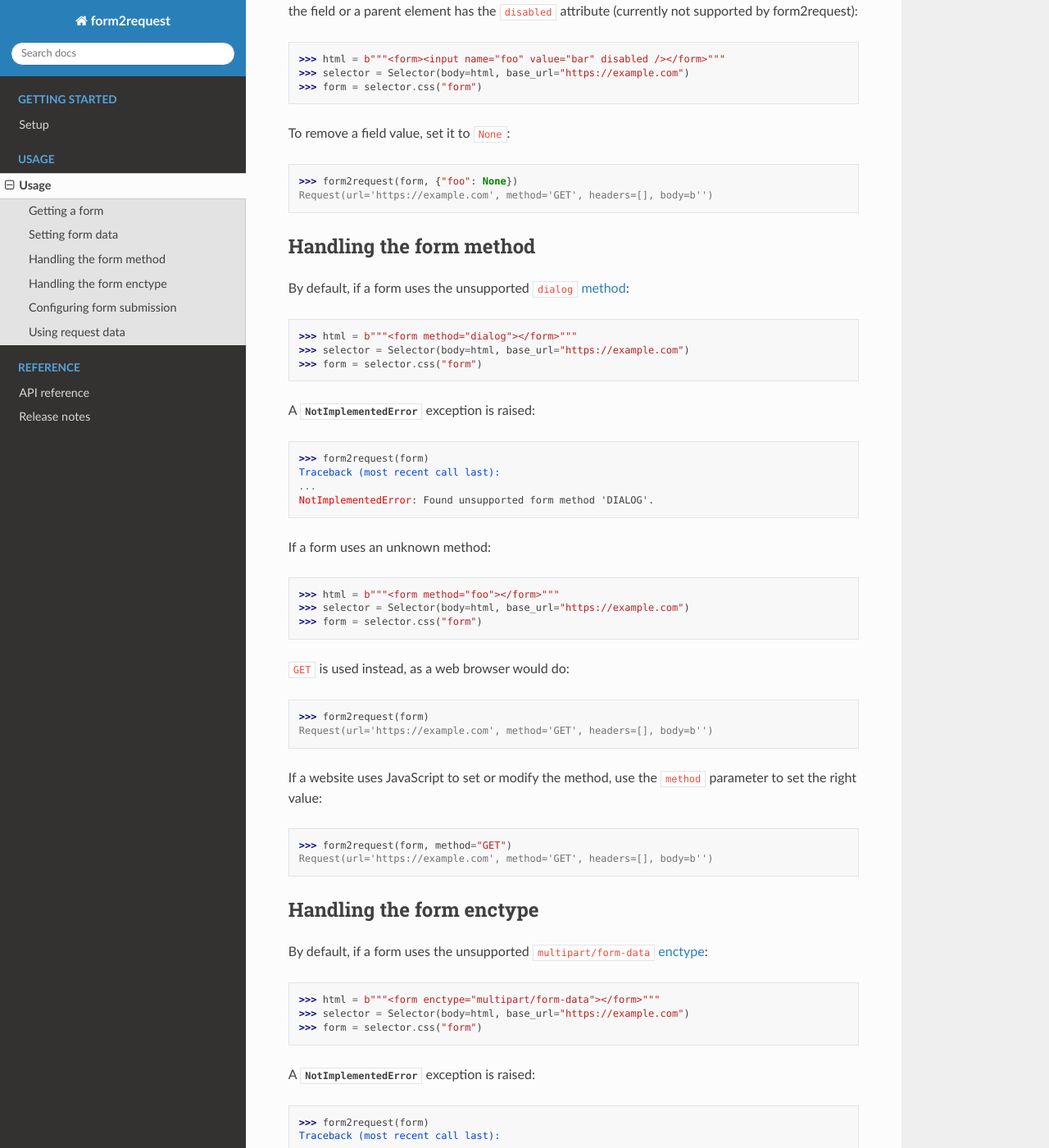
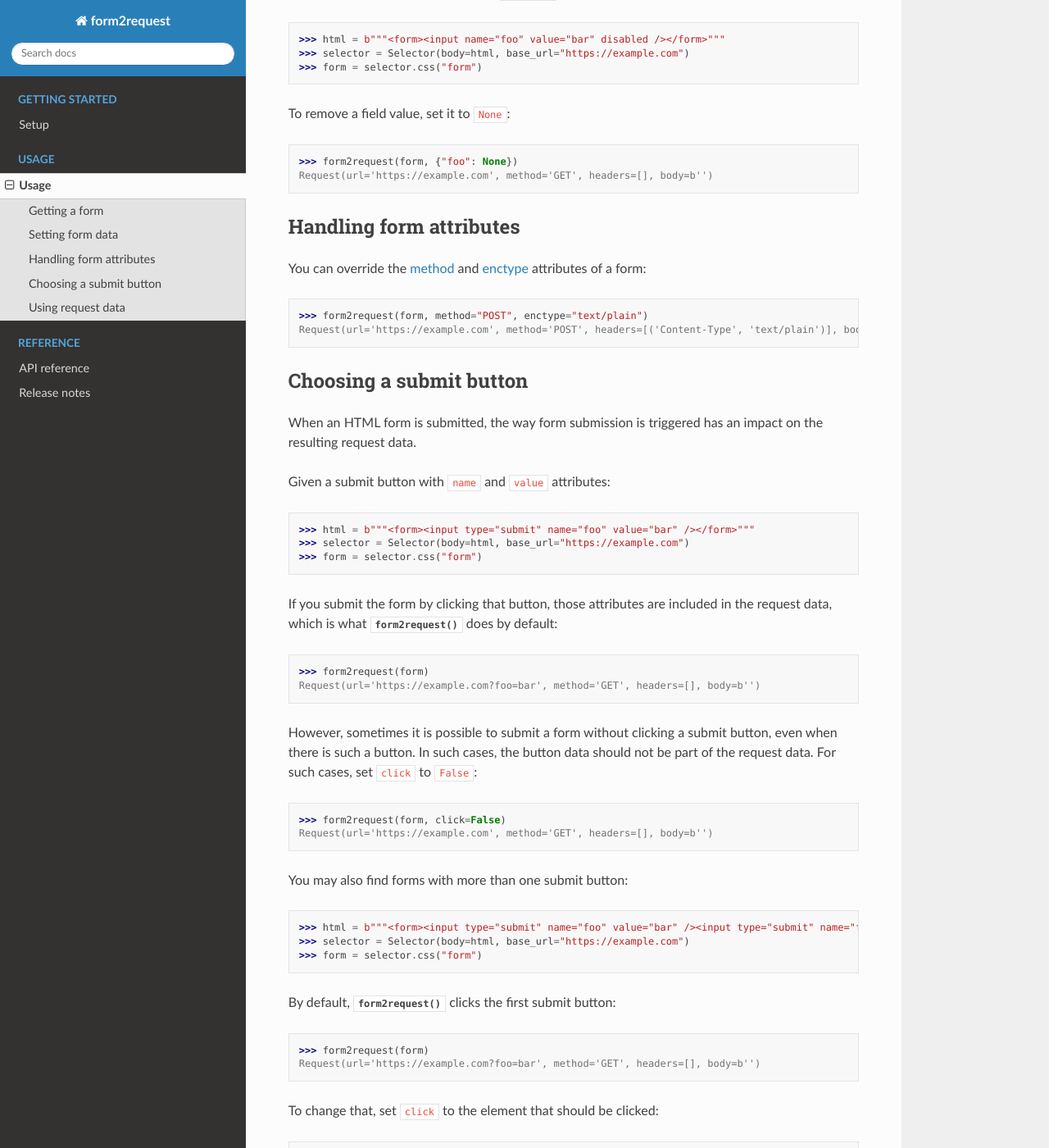
Before and after one commit to scrapy/form2request, a Sphinx documentation site: the page built from docs/usage.rst, in a window 1280 px wide and 1400 px high, scrolled down 2155 px. Shown: the whole window at 82% size. Built offline with Sphinx 7.4.7 and the Read the Docs theme 2.0.0, drawn with Linux system fonts in a browser that asks for light colours; some of the changed text lies outside the part shown.

Commit message:
Shorten attribute override docs

```diff
--- a/docs/usage.rst
+++ b/docs/usage.rst
@@ -19,8 +19,7 @@ submission request data <request>`:
 Request(url='https://example.com?foo=bar', method='GET', headers=[], body=b'')
 
 :func:`~form2request.form2request` supports :ref:`user-defined form data
-<data>` and :ref:`choosing a specific form submission button (or none)
-<click>`.
+<data>` and :ref:`choosing a specific submit button (or none) <click>`.
 
 
 .. _form:
@@ -122,85 +123,24 @@ To remove a field value, set it to ``None``:
 Request(url='https://example.com', method='GET', headers=[], body=b'')
 
 
-Handling the form method
+Handling form attributes
 ========================
 
-By default, if a form uses the unsupported ``dialog`` method_:
+You can override the method_ and enctype_ attributes of a form:
 
+.. _enctype: https://developer.mozilla.org/en-US/docs/Web/HTML/Element/form#enctype
 .. _method: https://developer.mozilla.org/en-US/docs/Web/HTML/Element/form#method
 
->>> html = b"""<form method="dialog"></form>"""
->>> selector = Selector(body=html, base_url="https://example.com")
->>> form = selector.css("form")
-
-A :exc:`NotImplementedError` exception is raised:
-
->>> form2request(form)
-Traceback (most recent call last):
-...
-NotImplementedError: Found unsupported form method 'DIALOG'.
-
-If a form uses an unknown method:
-
->>> html = b"""<form method="foo"></form>"""
->>> selector = Selector(body=html, base_url="https://example.com")
->>> form = selector.css("form")
-
-``GET`` is used instead, as a web browser would do:
-
->>> form2request(form)
-Request(url='https://example.com', method='GET', headers=[], body=b'')
-
-If a website uses JavaScript to set or modify the method, use the ``method``
-parameter to set the right value:
-
->>> form2request(form, method="GET")
-Request(url='https://example.com', method='GET', headers=[], body=b'')
-
-
-Handling the form enctype
-=========================
-
-By default, if a form uses the unsupported ``multipart/form-data`` enctype_:
-
-.. _enctype: https://developer.mozilla.org/en-US/docs/Web/HTML/Element/form#enctype
-
->>> html = b"""<form enctype="multipart/form-data"></form>"""
->>> selector = Selector(body=html, base_url="https://example.com")
->>> form = selector.css("form")
-
-A :exc:`NotImplementedError` exception is raised:
-
->>> form2request(form)
-Traceback (most recent call last):
-...
-NotImplementedError: Found unsupported form enctype 'multipart/form-data'.
-
-If a form uses an unknown enctype:
-
->>> html = b"""<form enctype="foo" method="post"></form>"""
->>> selector = Selector(body=html, base_url="https://example.com")
->>> form = selector.css("form")
-
-``application/x-www-form-urlencoded`` is used instead, as a web browser would
-do:
-
->>> form2request(form)
-Request(url='https://example.com', method='POST', headers=[('Content-Type', 'application/x-www-form-urlencoded')], body=b'')
-
-If a website uses JavaScript to set or modify the enctype, use the ``enctype``
-parameter to set the right value:
-
->>> form2request(form, enctype="application/x-www-form-urlencoded")
-Request(url='https://example.com', method='POST', headers=[('Content-Type', 'application/x-www-form-urlencoded')], body=b'')
+>>> form2request(form, method="POST", enctype="text/plain")
+Request(url='https://example.com', method='POST', headers=[('Content-Type', 'text/plain')], body=b'foo=bar')
 
 
 .. _click:
 
-Configuring form submission
-===========================
+Choosing a submit button
+========================
 
-When an HTML form is submitted, the way the submission is triggered has an
+When an HTML form is submitted, the way form submission is triggered has an
 impact on the resulting request data.
 
 Given a submit button with ``name`` and ``value`` attributes:
@@ -229,8 +169,7 @@ You may also find forms with more than one submit button:
 >>> selector = Selector(body=html, base_url="https://example.com")
 >>> form = selector.css("form")
 
-By default, :func:`~form2request.form2request` clicks the first submission
-element:
+By default, :func:`~form2request.form2request` clicks the first submit button:
 
 >>> form2request(form)
 Request(url='https://example.com?foo=bar', method='GET', headers=[], body=b'')
```
Also changed, not shown: other parts of docs/usage.rst (+3 -1 lines).
